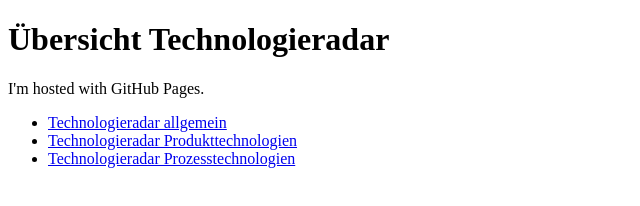
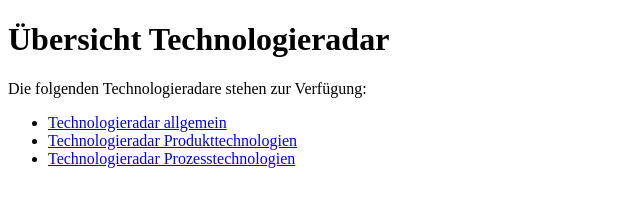
Before and after one commit to scost1/scost1.github.io, a plain HTML site: page index.html in a window 1280 px wide. Shown: the whole page, without its empty margins (0-640 px from the left). Drawn offline with Linux system fonts and the light colour scheme.

Commit message:
Update index.html

```diff
--- a/index.html
+++ b/index.html
@@ -2,7 +2,7 @@
 <html>
 <body>
 <h1>Übersicht Technologieradar</h1>
-<p>I'm hosted with GitHub Pages.</p>
+<p>Die folgenden Technologieradare stehen zur Verfügung:</p>
 <ul>
   <li><a href="https://scost1.github.io/radar_allgemein.html">Technologieradar allgemein</a></li>
   <li><a href="https://scost1.github.io/radar_allgemein.html">Technologieradar Produkttechnologien</a></li>
```
